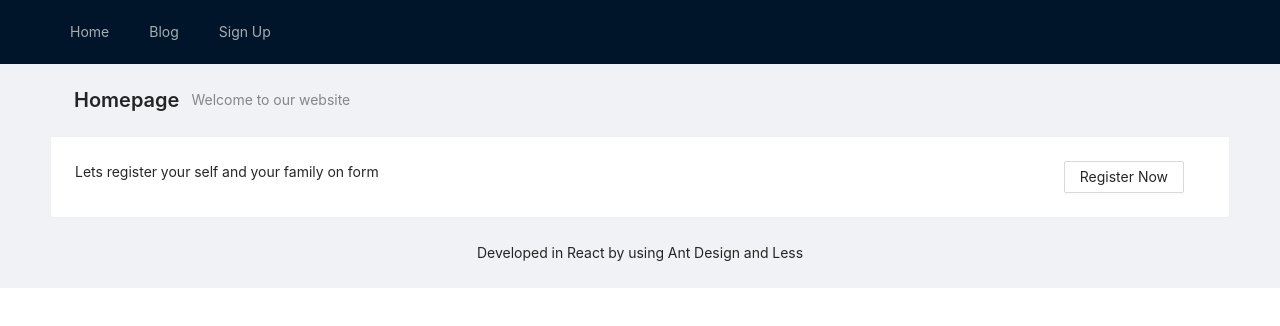
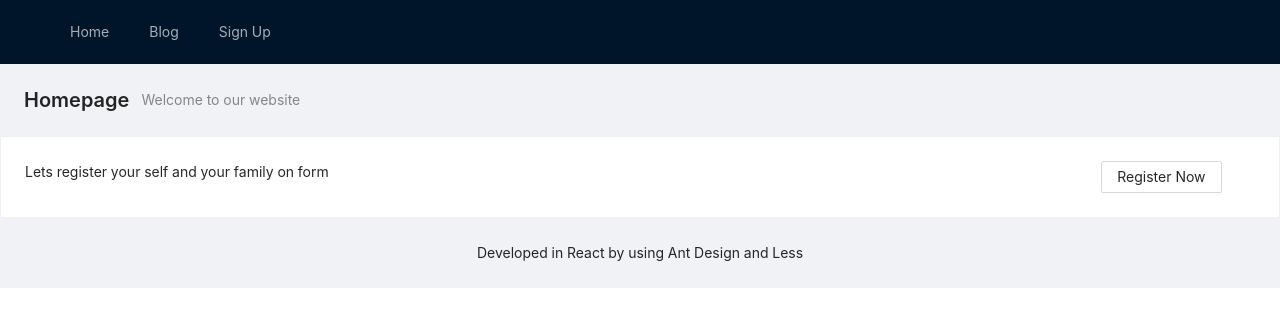
Before and after one commit to Bukhari47/Covid-Sign-Up-Form, a React app: page / in a window 1280 px wide. Shown: the top 326 px of the page. Built offline with nearby package versions, Linux system fonts and the light colour scheme.

Commit message:
Inline CSS Removed

```diff
--- a/src/App.js
+++ b/src/App.js
@@ -14,15 +14,12 @@ function App() {
   return (
     <Router>
       <Layout>
-        <Header style={{ position: "fixed", zIndex: 1, width: "100%" }}>
+        <Header className="Header-style">
           <Suspense fallback="Loading...">
             <LazyHeader />
           </Suspense>
         </Header>
-        <Content
-          className="site-layout"
-          style={{ padding: "0 50px", marginTop: 64 }}
-        >
+        <Content className="site-layout">
           <Routes>
             <Route
               path="/"
@@ -58,7 +55,7 @@ function App() {
             />
           </Routes>
         </Content>
-        <Footer style={{ textAlign: "center" }}>
+        <Footer className="Text-Center">
           Developed in React by using Ant Design and Less
         </Footer>
       </Layout>
--- a/src/components/comon/form_fields/UninsureFeild.js
+++ b/src/components/comon/form_fields/UninsureFeild.js
@@ -15,7 +15,7 @@ function UninsureFeild({ formName, field }) {
         },
       ]}
     >
-      <Checkbox.Group style={{ width: "100%" }}>
+      <Checkbox.Group className="Checkbox-Style">
         <Row>
           <Col>
             <Checkbox value="Accept No Inscurance">
--- a/src/index.less
+++ b/src/index.less
@@ -9,3 +9,18 @@
 .blog-card-style {
   width: 390px;
 }
+.header-style {
+  position: "fixed";
+  z-index: 1;
+  width: "100%";
+}
+.site-layout {
+  padding: "0 50px";
+  margin-top: 64;
+}
+.Text-Center {
+  text-align: center;
+}
+.Checkbox-Style {
+  width: "100%";
+}
```
